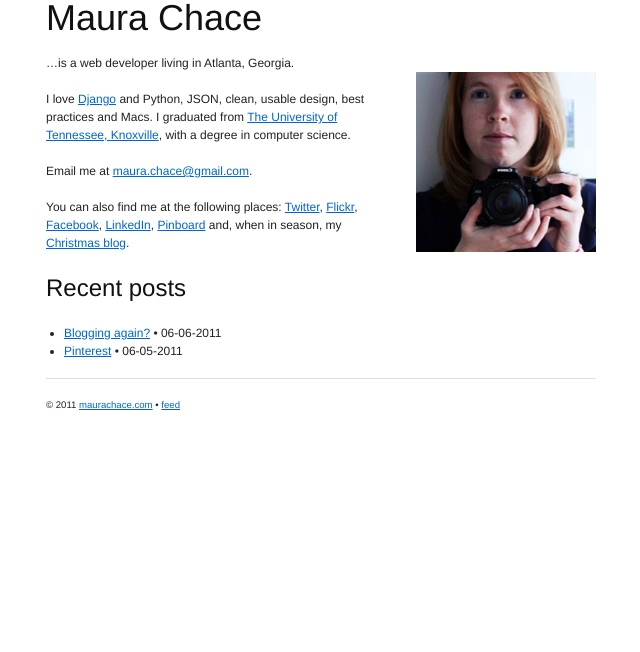
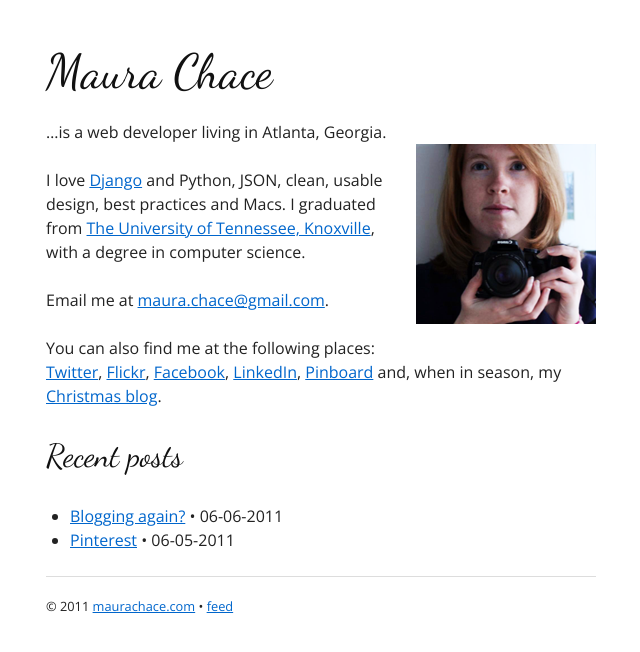
Before and after one commit to maurackelly/maurackelly.github.io, a Jekyll site: the page built from index.md, in a window 1280 px wide. Shown: the top 652 px of the page, without its empty margins (319-959 px from the left). Built offline with Jekyll 4.4.1, drawn with Linux system fonts in a browser that asks for light colours.

Commit message:
Putting my css overrides in a separate file.

```diff
--- a/_layouts/default.html
+++ b/_layouts/default.html
@@ -4,11 +4,11 @@
 <head>
     <meta http-equiv="Content-Type" content="text/html; charset=utf-8">
     <title>{{ page.title }}{% if page.url != '/index.html' %} &bull; {{ site.title }}{% endif %}</title>
-    <link rel="openid2.provider" href="https://www.google.com/accounts/o8/ud?source=profiles" />
-    <link rel="openid2.local_id" href="http://www.google.com/profiles/minarets" />
-    <link rel="stylesheet" type="text/css" media="screen"  href="/media/css/screen.css" />
-    <link rel="stylesheet" href="/media/css/screen.css" type="text/css" media="screen, projection">
-    <link rel="stylesheet" href="/media/css/print.css" type="text/css" media="print">
+    <link rel="openid2.provider" href="https://www.google.com/accounts/o8/ud?source=profiles">
+    <link rel="openid2.local_id" href="http://www.google.com/profiles/minarets">
+    <link rel="stylesheet" type="text/css" href="/media/css/screen.css" type="text/css" media="screen, projection">
+    <link rel="stylesheet" type="text/css" href="/media/css/custom.css" type="text/css" media="screen, projection">
+    <link rel="stylesheet" type="text/css" href="/media/css/print.css" type="text/css" media="print">
     <!--[if lt IE 8]>
     <link rel="stylesheet" href="/media/css/ie.css" type="text/css" media="screen, projection">
     <![endif]-->
@@ -17,7 +17,7 @@
 <body>
     <div class="container"><div class="span-14 prepend-5 main">
         {{ content }}
-    <hr />
+    <hr>
     <p class="small">&copy; {{ site.time|date:"%Y" }} <a href="/">{{ site.title }}</a> &bull; <a href="/atom.xml">feed</a></p>
     </div></div>
 </body>
--- /dev/null
+++ b/media/css/custom.css
@@ -0,0 +1,3 @@
+body {font-size:100%;font-family:'Open Sans', Helvetica, Arial, sans-serif;padding:3em;}
+h1, h2, h3, h4, h5, h6 {font-family:'Dancing Script', serif;}
+.right {margin-left:0.5em;}
```
